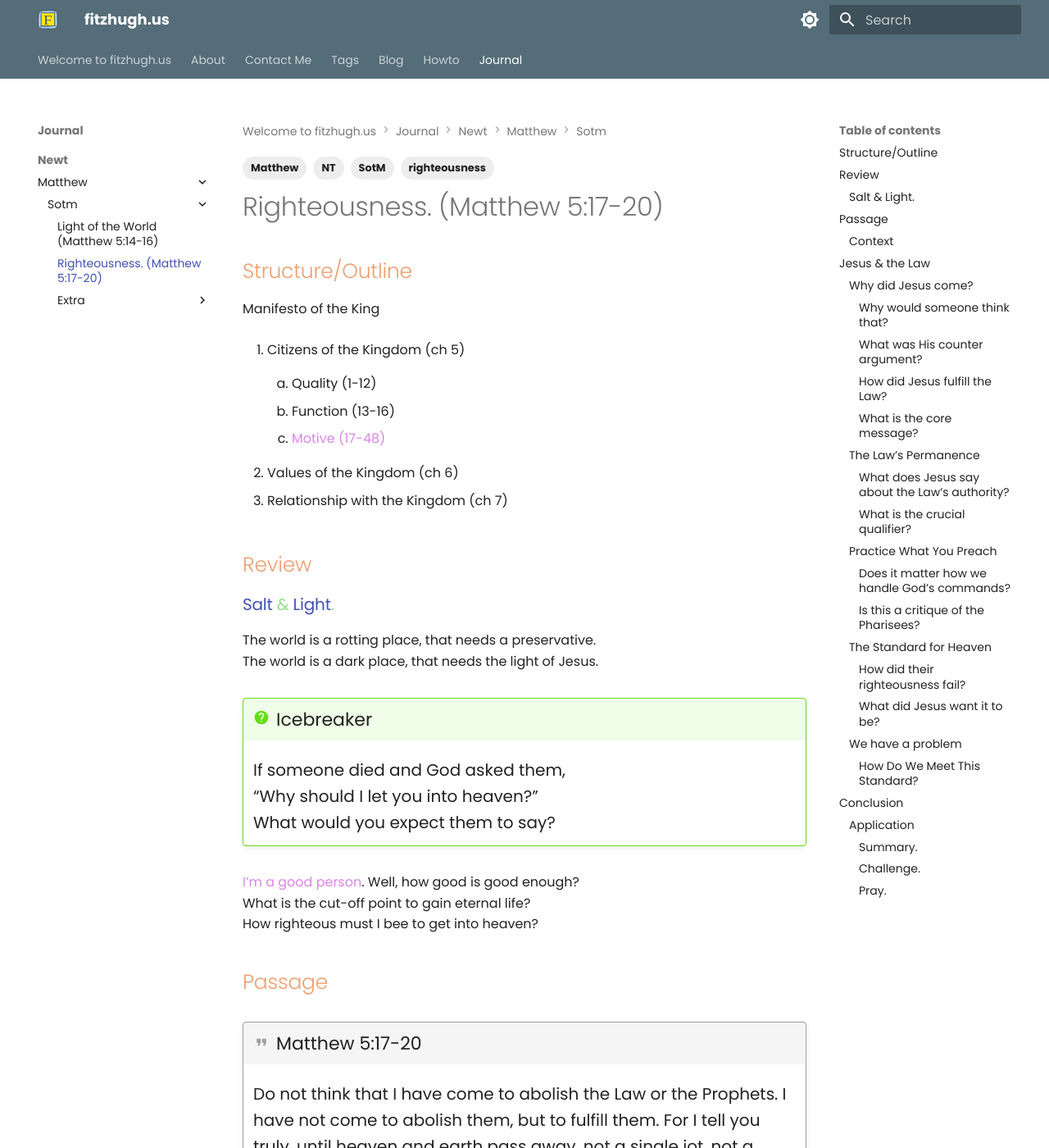
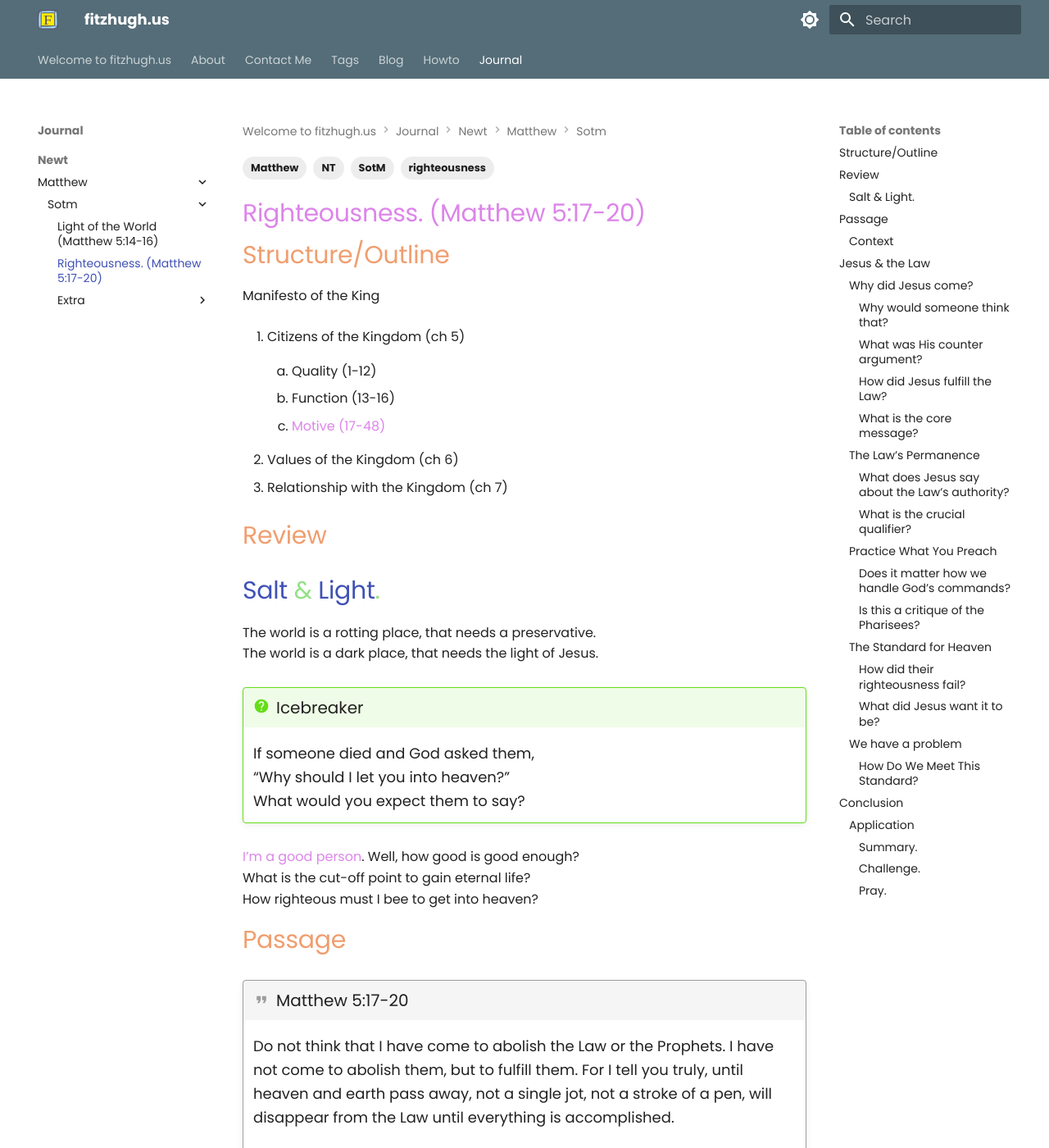
Before and after one commit to fitzland/octo-potato, an MkDocs documentation site: the page built from docs/journal/newt/matthew/sotm/matt05-250406-righteousness.md, in a window 1280 px wide and 1400 px high. Shown: the whole window at 82% size. Built offline with MkDocs 1.6.1 and Material for MkDocs 9.7.7, drawn with Linux system fonts in a browser that asks for light colours; some web fonts are replaced.

Commit message:
tweak for admonition styles

```diff
--- a/docs/stylesheets/extra.css
+++ b/docs/stylesheets/extra.css
@@ -35,10 +35,10 @@
 
 .md-typeset .admonition {
   font-weight: normal;
-  font-size: 1rem;
+  font-size: 0.9rem;
 }
 .md-typeset .admonition-title {
-  font-size: 1.1rem;
+  font-size: 1rem;
   font-weight: normal;
 }
 .md-typeset .admonition-content {
@@ -92,24 +92,29 @@
   /* other styles, e.g., padding */
 }
 
-h1, h2, h3, h4 {
+.md-content h1,
+.md-content h2,
+.md-content h3,
+.md-content h4 {
+  color: var(--md-primary-fg-color);
   font-weight: normal; /* Ensure headings are not bold */
   font-size: 1.5rem; /* Default size for all headings */
   margin: 0.5rem 0; /* Add some space around headings */
 }
 
-h1 {
+
+.md-content h1 {
   color: #dc85e9;
 }
 
-h2 {
+.md-content h2 {
   color: #f09e6f;
 }
 
-h3 {
+.md-content h3 {
   color: #92e285;
 }
 
-h4 {
+.md-content h4 {
   color: #63bbee;
 }
```
